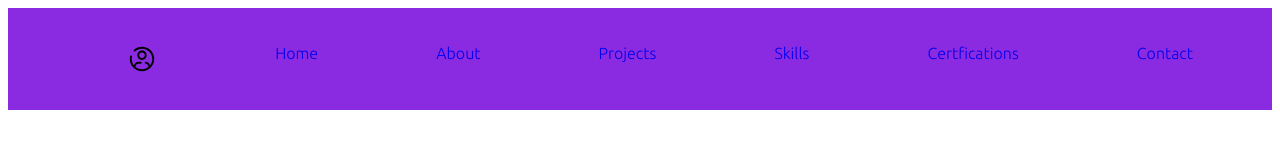
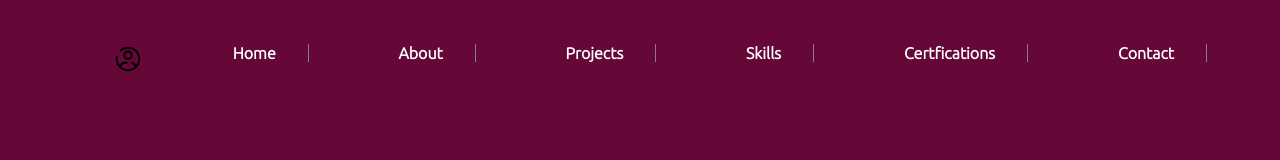
Before and after one commit to hanamostafaa/Portfolio, a plain HTML site: page index.html in a window 1280 px wide. Drawn offline with nearby package versions, Linux system fonts and the light colour scheme; files that its build step writes are made by us from their sources.

Commit message:
color updates

```diff
--- a/index.html
+++ b/index.html
@@ -5,7 +5,7 @@
     <meta charset="UTF-8">
     <meta name="viewport" content="width=device-width, initial-scale=1.0">
     <title>Portfolio</title>
-    <link href="/dist/output.css" rel="stylesheet">
+    <link rel="stylesheet" href="style.css">
     <style>
         @import url('https://fonts.googleapis.com/css2?family=Ubuntu:ital,wght@0,300;1,400&display=swap');
       </style>
@@ -13,7 +13,7 @@
 <body>
     <nav id="nav-bar">
         <ul>
-            <img src="logo.svg" alt="Your Logo" />
+            <li><img src="logo.svg" alt="Your Logo" /></li>
             <li><a href="#Home">Home</a></li>
             <li ><a href="#about">About </a></li>
             <li ><a href="#projects">Projects</a></li>
--- a/style.css
+++ b/style.css
@@ -1,13 +1,11 @@
-@tailwind base;
-@tailwind components;
-@tailwind utilities;
+body{
+    background-color: rgb(101, 8, 55);
+}
 #nav-bar
 {
-    background-color: blueviolet;
-    color: white;
+    background-color: rgb(101, 8, 55);
     position: sticky;
     top:0px;
-
     align-items: center;
     padding: 20px;
 
@@ -19,18 +17,22 @@ ul
     list-style: none;
     justify-content: space-around;
 }
-li{
+a
+{
+    color: white;
     font-family: 'Ubuntu', sans-serif;
+    font-weight: bold;
+    border-right: 1px solid grey;
+padding-right: 2rem;
 }
 a:link
 {
-    background-color:blueviolet;
     text-decoration: none;
 }
 a:hover
 {
-    color: rgb(58, 1, 49);
-    background: rgb(162, 90, 230);
+    color: rgb(241, 220, 238);
+    background:  rgb(179, 90, 135);
     padding:10px;
     border-radius: 20px;
     border-color: white;
```
